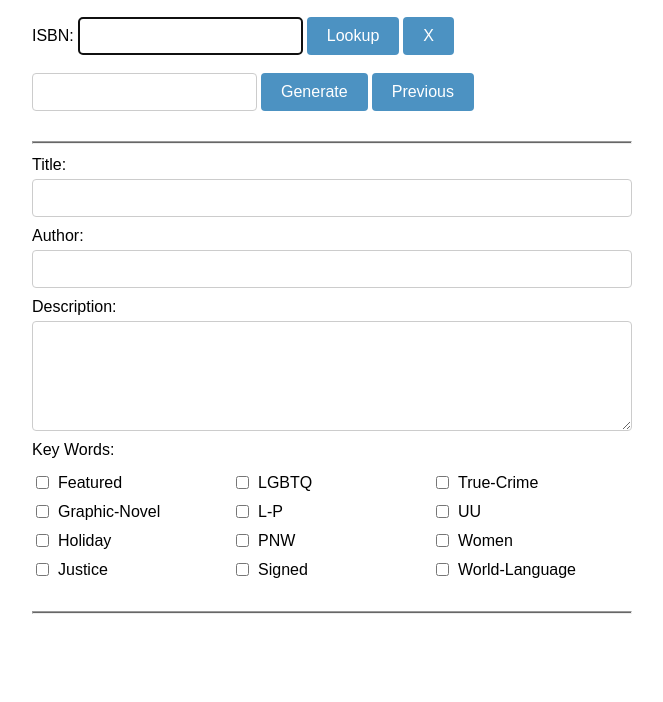
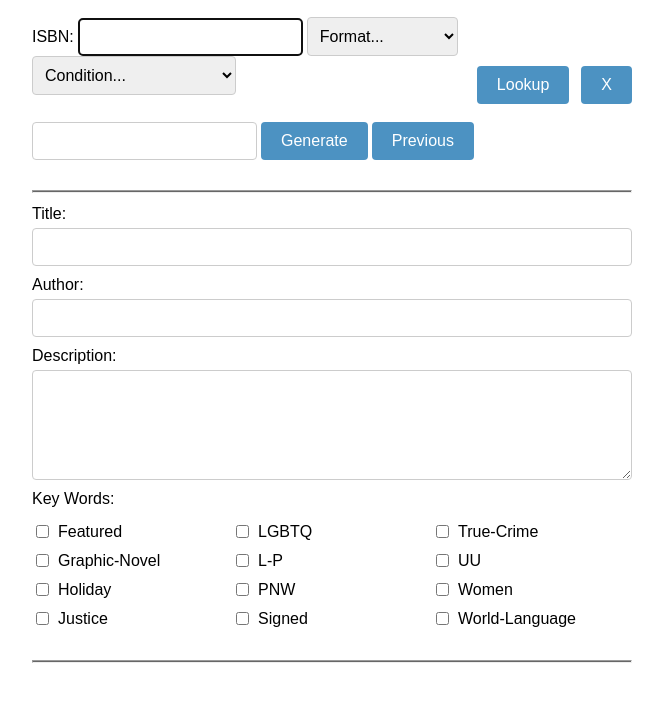
Before and after one commit to juniperart/juniperart.github.io, a website: page librarian/index.html in a window 1280 px wide. Shown: the part 50-752 px from the top of the page, without its empty margins (308-971 px from the left). Drawn offline with Linux system fonts and the light colour scheme.

Commit message:
Enhance ISBN form with format and condition selects

```diff
--- a/librarian/index.html
+++ b/librarian/index.html
@@ -51,7 +51,8 @@ button.output {
   } */
 
 input[type="text"],
-textarea {
+textarea,
+select {
     padding: 9px 8px;
     font-size: 16px;
     border-radius: 4px;
@@ -133,6 +134,19 @@ hr {
   top: -12px;
 }
 
+#isbn-form {
+    overflow: hidden;
+}
+
+.isbn-buttons {
+    float: right;
+    margin-top: 10px;
+}
+
+.isbn-buttons button {
+    margin-left: 8px;
+}
+
 #copyPreviousModal {
     width: 50%;
     overflow: hidden;
@@ -186,9 +200,27 @@ hr {
             <h2>Librarian</h2>
             <form id="isbn-form">
                 <label for="isbn-input">ISBN:</label>
-                <input type="text" id="isbn-input" name="isbn">
-                <button type="submit">Lookup</button>
-                <button type="button" onClick="clearAndFocus()">X</button>
+                <input type="text" id="isbn-input" name="isbn" value="">
+                <select id="format-select">
+                    <option value="">Format...</option>
+                    <option>HCDJ</option>
+                    <option>HC</option>
+                    <option>PB</option>
+                    <option>French-Flap PB</option>
+                    <option>MMPB</option>
+                    <option>Spiral-Bound</option>
+                </select>
+                <select id="condition-select">
+                    <option value="">Condition...</option>
+                    <option>in Gift-Worthy condition</option>
+                    <option>in nice clean condition</option>
+                    <option>with minor wear</option>
+                    <option>with wear</option>
+                </select>
+                <div class="isbn-buttons">
+                    <button type="submit">Lookup</button>
+                    <button type="button" onClick="clearAndFocus()">X</button>
+                </div>
             </form>
             <br>
 
```
